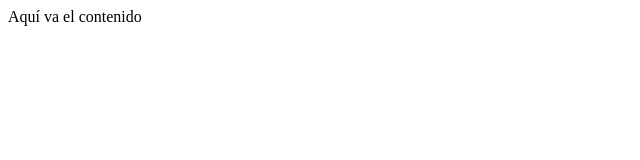
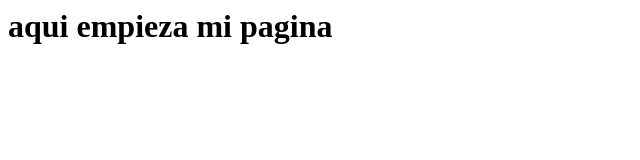
Before and after one commit to jesusleonsilva10/proyectonew, a plain HTML site: page index.html in a window 1280 px wide. Shown: the whole page, without its empty margins (0-640 px from the left). Drawn offline with Linux system fonts and the light colour scheme.

Commit message:
Update index.html

```diff
--- a/index.html
+++ b/index.html
@@ -3,6 +3,6 @@
 		<title>Mi primera pagina</title>
 	</head>
 	<body>
-	Aquí va el contenido
+		<h1> aqui empieza mi pagina </h1>
 	</body>
 </html>
```
